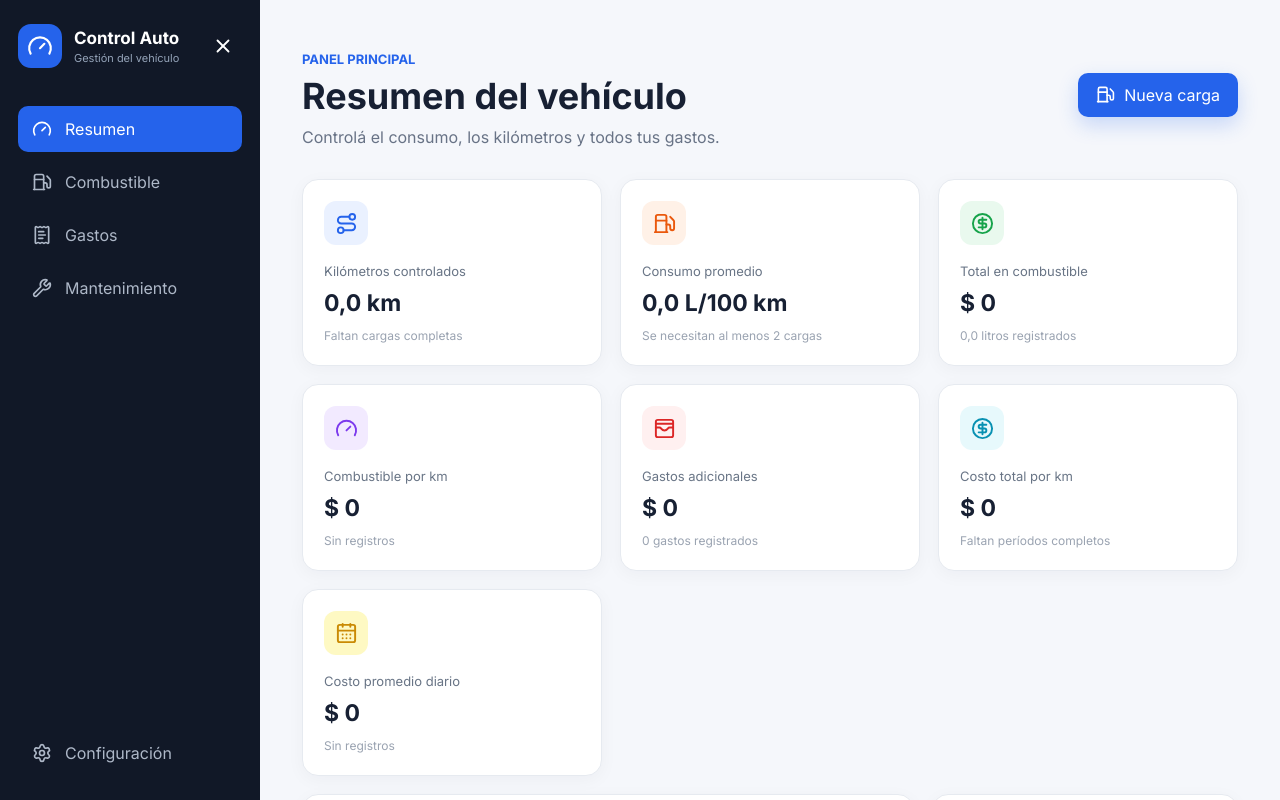
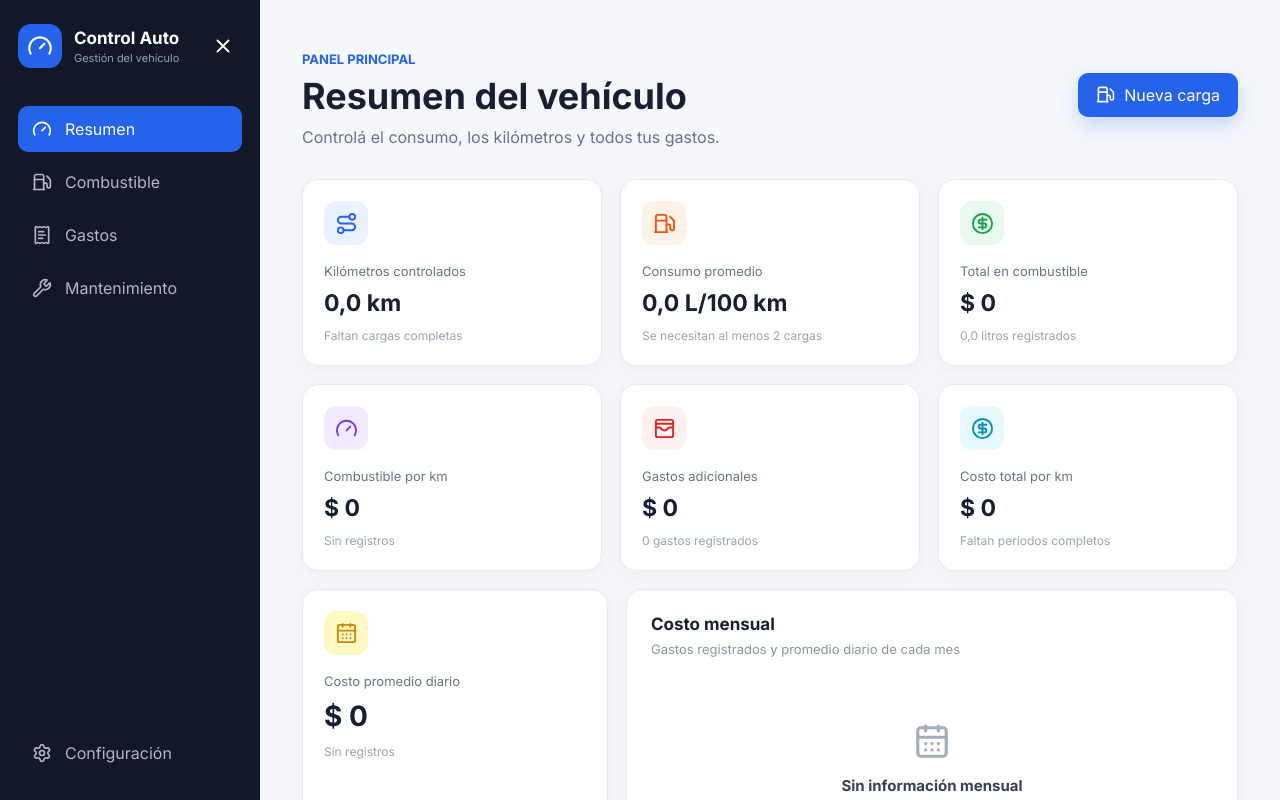
Before and after one commit to jatdalf/Car-Control, a React (Vite) app: page /resumen in a window 1280 px wide. Shown: the top 800 px of the page. Built offline with nearby package versions, Linux system fonts and the light colour scheme.

Commit message:
monthly spend chart

```diff
--- a/src/index.css
+++ b/src/index.css
@@ -932,7 +932,105 @@ button {
   color: #ca8a04;
   background: #fef9c3;
 }
+.daily-cost-grid {
+  display: grid;
+  grid-template-columns: minmax(240px, 1fr) minmax(0, 2fr);
+  gap: 18px;
+  margin-top: 18px;
+}
 
+.daily-cost-card {
+  min-height: 100%;
+}
+
+.daily-cost-card > strong {
+  display: block;
+  margin-bottom: 7px;
+  font-size: 28px;
+}
+
+.monthly-cost-panel {
+  min-height: auto;
+}
+
+.monthly-cost-chart {
+  width: 100%;
+  height: 250px;
+  margin-top: 18px;
+}
+
+.monthly-cost-details {
+  display: grid;
+  grid-template-columns: repeat(
+    auto-fit,
+    minmax(210px, 1fr)
+  );
+  gap: 12px;
+  margin-top: 20px;
+}
+
+.monthly-cost-detail {
+  padding: 15px;
+  border: 1px solid #e4e9f0;
+  border-radius: 12px;
+  background: #f8faff;
+}
+
+.monthly-cost-detail__header {
+  display: flex;
+  align-items: center;
+  justify-content: space-between;
+  gap: 10px;
+  margin-bottom: 13px;
+  text-transform: capitalize;
+}
+
+.monthly-cost-detail__header > span {
+  padding: 4px 7px;
+  color: #1d4ed8;
+  border-radius: 20px;
+  background: #e5edff;
+  font-size: 10px;
+  font-weight: 700;
+}
+
+.monthly-cost-detail dl {
+  display: flex;
+  flex-direction: column;
+  gap: 8px;
+  margin: 0;
+}
+
+.monthly-cost-detail dl div {
+  display: flex;
+  align-items: center;
+  justify-content: space-between;
+  gap: 12px;
+}
+
+.monthly-cost-detail dt {
+  color: #7c8798;
+  font-size: 11px;
+}
+
+.monthly-cost-detail dd {
+  margin: 0;
+  font-size: 12px;
+  font-weight: 700;
+}
+
+.monthly-cost-detail small {
+  display: block;
+  margin-top: 12px;
+  color: #9aa3b1;
+  font-size: 10px;
+}
+
+@media (max-width: 900px) {
+  .daily-cost-grid {
+    grid-template-columns: 1fr;
+  }
+}
 @media (max-width: 1100px) {
   .summary-grid {
   grid-template-columns: repeat(2, 1fr);
--- a/src/pages/Dashboard/Dashboard.tsx
+++ b/src/pages/Dashboard/Dashboard.tsx
@@ -1,7 +1,8 @@
 import { CalendarDays, CircleDollarSign, Fuel, Gauge, Route, Wrench, WalletCards,} from "lucide-react";
 import { useMemo } from "react";
 import { Link } from "react-router-dom";
-import { CartesianGrid, Line, LineChart, ResponsiveContainer, Tooltip, XAxis, YAxis,} from "recharts";
+import {Bar, BarChart, CartesianGrid, Line, LineChart, ResponsiveContainer, Tooltip, XAxis, YAxis,}
+ from "recharts";
 import { getFuelRecords } from "../../services/fuelStorage";
 import type { FuelRecord } from "../../types/fuel";
 import { getExpenseRecords } from "../../services/expenseStorage";
@@ -30,6 +31,12 @@ const currencyFormatter = new Intl.NumberFormat("es-AR", {
   style: "currency",
   currency: "ARS",
   maximumFractionDigits: 0,
+});
+const currencyDecimalFormatter = new Intl.NumberFormat("es-AR", {
+  style: "currency",
+  currency: "ARS",
+  minimumFractionDigits: 2,
+  maximumFractionDigits: 2,
 });
 
 const decimalFormatter = new Intl.NumberFormat("es-AR", { minimumFractionDigits: 1, maximumFractionDigits: 2,});
@@ -129,7 +136,7 @@ const firstRecordDate =
     ? new Date(`${registeredDates[0]}T00:00:00`)
     : null;
 
-const today = new Date();
+const today = useMemo(() => new Date(), []);
 const millisecondsPerDay = 1000 * 60 * 60 * 24;
 
 const trackedDays = firstRecordDate
@@ -142,10 +149,45 @@ const trackedDays = firstRecordDate
     )
   : 0;
 
-const averageDailyCost =
-  trackedDays > 0
-    ? totalRegisteredCost / trackedDays
-    : 0;
+const averageDailyCost = trackedDays > 0 ? totalRegisteredCost / trackedDays : 0;
+const monthlyCostData = useMemo(() => {
+  const movements = [...records.map((record) => ({date: record.date, amount: record.totalCost,})),
+    ...expenseRecords.map((record) => ({date: record.date, amount: record.amount,})),
+    ...maintenanceRecords.map((record) => ({date: record.date, amount: record.cost,})),
+  ].filter((movement) => {
+    const movementDate = new Date(`${movement.date}T00:00:00`);
+    return movementDate <= today;
+    });
+  if (movements.length === 0) {
+    return [];
+  }
+  const totalsByMonth = movements.reduce<Record<string, number>>(
+    (totals, movement) => {
+      const monthKey = movement.date.slice(0, 7);
+      totals[monthKey] = (totals[monthKey] ?? 0) + movement.amount;
+      return totals;
+    }, {},
+  );
+  const currentYear = today.getFullYear();
+  const currentMonthNumber = today.getMonth() + 1;
+  const currentMonth = `${currentYear}-${String(currentMonthNumber,).padStart(2, "0")}`;
+
+  return Object.entries(totalsByMonth)
+    .sort(([monthA], [monthB]) => monthA.localeCompare(monthB)).map(([monthKey, total]) => {
+    const [year, month] = monthKey.split("-").map(Number);
+    const daysInMonth = new Date(year, month, 0).getDate();
+    const dailyAverage = total / daysInMonth;
+    const monthName = new Date(year, month - 1, 1,).toLocaleDateString("es-AR",
+      {month: "short", year: "2-digit", });
+      return {
+        month: monthName.replace(".", ""),
+        total,
+        dailyAverage,
+        daysInMonth,
+        isCurrentMonth: monthKey === currentMonth,
+      };
+    });
+}, [records, expenseRecords, maintenanceRecords, today]);
 
   const summaryCards = [
     {
@@ -194,12 +236,6 @@ const averageDailyCost =
       : "Faltan períodos completos",
   icon: CircleDollarSign,
   color: "cyan",
-},{
-  title: "Costo promedio diario",
-  value: currencyFormatter.format(averageDailyCost),
-  detail: trackedDays > 0 ? `${trackedDays} días desde el primer registro` : "Sin registros",
-  icon: CalendarDays,
-  color: "yellow",
 },
   ];
 
@@ -229,6 +265,92 @@ const averageDailyCost =
             <span>{detail}</span>
           </article>
         ))}
+      </section>
+
+      <section className="daily-cost-grid">
+        <article className="summary-card daily-cost-card">
+          <div className="summary-card__icon summary-card__icon--yellow">
+            <CalendarDays size={23} />
+          </div>
+          <p>Costo promedio diario</p>
+          <strong>{currencyFormatter.format(averageDailyCost)}</strong>
+          <span>
+            {trackedDays > 0 ? `${trackedDays} días desde el primer registro` : "Sin registros"}
+          </span>
+        </article>
+
+        <article className="panel monthly-cost-panel">
+          <div className="panel__header">
+            <div>
+              <h2>Costo mensual</h2>
+              <p>Gastos registrados y promedio diario de cada mes</p>
+            </div>
+          </div>
+          {monthlyCostData.length === 0 ? (
+            <div className="empty-state empty-state--small">
+              <CalendarDays size={38} />
+              <h3>Sin información mensual</h3>
+              <p>Agregá movimientos para calcular una estimación.</p>
+            </div>
+          ) : (
+            <>
+              <div className="monthly-cost-chart">
+                <ResponsiveContainer width="100%" height="100%">
+                  <BarChart
+                    data={monthlyCostData}
+                    margin={{top: 20, right: 15, left: 15, bottom: 0, }}>
+                    <CartesianGrid strokeDasharray="4 4" stroke="#e8edf4" vertical={false}/>
+                    <XAxis dataKey="month" tickLine={false} axisLine={false}
+                      tick={{ fill: "#7c8798", fontSize: 12, }} />
+                    <YAxis tickLine={false} axisLine={false} width={75}
+                      tick={{ fill: "#7c8798", fontSize: 11, }}
+                      tickFormatter={(value) => currencyFormatter.format(Number(value)) } />
+                    <Tooltip
+                      formatter={(value) => currencyDecimalFormatter.format(Number(value))}
+                      contentStyle={{
+                        border: "1px solid #e2e7ee",
+                        borderRadius: "10px",
+                        boxShadow: "0 8px 25px rgb(15 23 42 / 10%)",
+                      }}
+                    />
+
+                    <Bar dataKey="total" name="Registrado" fill="#94a3b8" radius={[6, 6, 0, 0]}/>
+                    <Bar
+                      dataKey="total"
+                      name="Total registrado"
+                      fill="#2563eb"
+                      radius={[6, 6, 0, 0]}
+                    />
+                  </BarChart>
+                </ResponsiveContainer>
+              </div>
+
+              <div className="monthly-cost-details">
+                {monthlyCostData.map((month) => (
+                  <div className="monthly-cost-detail" key={month.month}>
+                    <div className="monthly-cost-detail__header">
+                      <strong>{month.month}</strong>
+                      {month.isCurrentMonth && (<span>Mes actual</span>)}
+                    </div>
+
+                    <dl>
+                      <div>
+                        <dt>Total registrado</dt>
+                        <dd>{currencyFormatter.format(month.total)}</dd>
+                      </div>
+
+                      <div>
+                        <dt>Promedio diario</dt>
+                        <dd>{currencyDecimalFormatter.format(month.dailyAverage,)}</dd>
+                      </div>
+                    </dl>
+                    <small>Promedio calculado sobre {month.daysInMonth} días</small>
+                  </div>
+                ))}
+              </div>
+            </>
+          )}
+        </article>
       </section>
 
       <section className="dashboard-grid">
```
